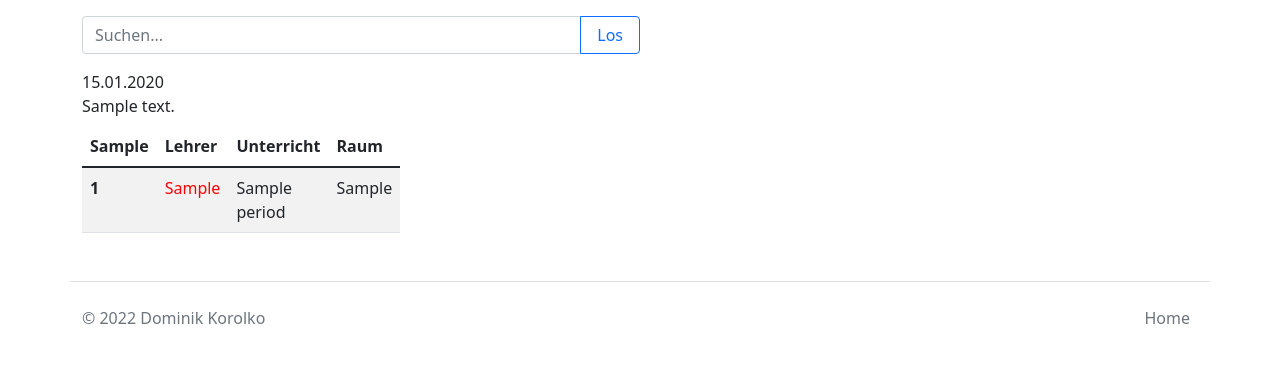
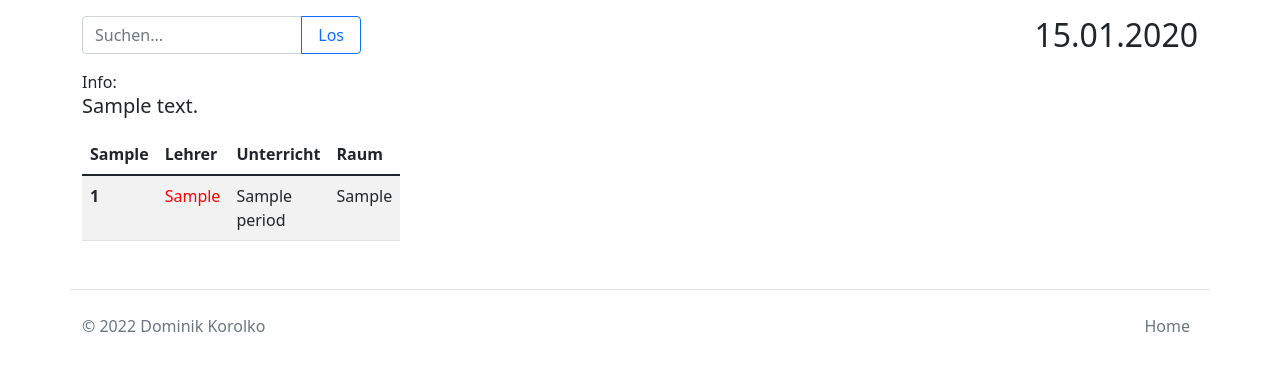
Before and after one commit to DominikKor/planplus, a Django app: page / in a window 1280 px wide. Shown: the part 112-483 px from the top of the page. Run offline with Django 4.2, Linux system fonts and the light colour scheme; tables that the repository leaves empty hold one stand-in row (values such as "Sample post"); parts of the project's set-up code (start-up, migrations or seed data) failed here and were passed over.

Commit message:
Move date to the right; Style info box

```diff
--- a/plan/static/style.css
+++ b/plan/static/style.css
@@ -12,5 +12,5 @@ td a, th a {
 }
 
 .search-form {
-    min-width: 300px;
+    min-width: 200px;
 }
--- a/plan/templates/base.html
+++ b/plan/templates/base.html
@@ -22,8 +22,9 @@
     </div>
 </header>
 
-<main class="content container">
-    <div class="mt-3 w-50">
+<main class="container">
+    <div class="bottom-nav w-100 mt-3">
+        <div class="w-25" style="display: inline-block;">
             <form action="{% url "plan:search" %}" method="get" class="search-form">
                 <div class="input-group mb-3">
                     <input type="text" class="form-control" placeholder="Suchen..."
@@ -32,8 +33,12 @@
                 </div>
             </form>
         </div>
-    {{ date }}
+        <h2 style="display: inline-block; float: right;">{{ date }}</h2>
+    </div>
+    <div style="clear: both"></div>
+    <div class="content">
         {% block content %}{% endblock %}
+    </div>
 </main>
 
 <footer class="d-flex flex-wrap justify-content-between align-items-center py-3 my-4 border-top container">
--- a/plan/templates/plan/plan.html
+++ b/plan/templates/plan/plan.html
@@ -3,9 +3,7 @@
 {% block title %}PMG - Vertretungsplan{% endblock %}
 
 {% block content %}
-    <div>
-        {{ day.message }}
-    </div>
+    <label>Info:</label><h5>{{ day.message }}</h5>
     <div class="row">
         {% for plan in plans %}
             {% if not plan %}
```
Lines whose indentation alone changed are shown as unchanged.
